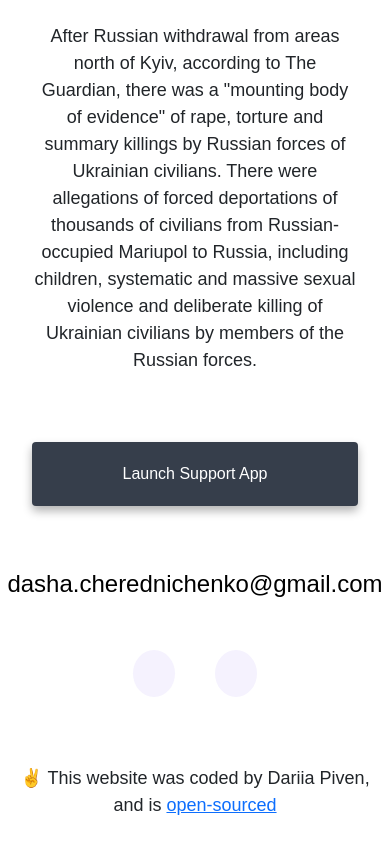
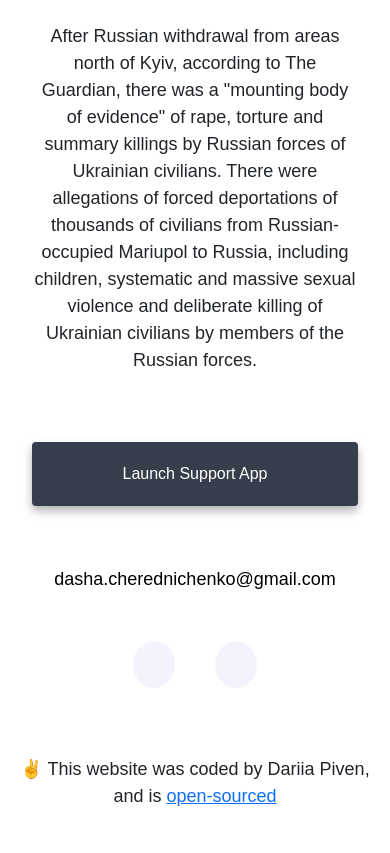
Before and after one commit to dashacherednichenko/PortfolioProject, a plain HTML site: page index.html in a window 390 px wide. Shown: the part 1473-2326 px from the top of the page. Drawn offline with nearby package versions, Linux system fonts and the light colour scheme; some icons are missing.

Commit message:
edit css, more adaptive for movile devices

```diff
--- a/style.css
+++ b/style.css
@@ -7,7 +7,8 @@
 }
 
 body {
-    margin: 100px 0;
+    max-width: 100%;
+    margin: 100px 0 0 0;
     font-family: var(--default-font-family);
 }
 
@@ -176,6 +177,9 @@ footer .social-links a:hover {
 }
 
 @media (max-width: 576px) {
+    body {
+        overflow-x: hidden;
+    }
     h1 {
         font-size: 48px;
         line-height: 1.5;
@@ -189,6 +193,10 @@ footer .social-links a:hover {
     p {
         text-align: center;
     }
+    .content {
+        text-align: center;
+        padding: 0;
+    }
 
     .contact p {
         text-align: left;
@@ -199,6 +207,9 @@ footer .social-links a:hover {
         text-align: center;
         margin: 0 20px;
     }
+    footer .email-link {
+        font-size: 18px;
+    }
 
     .email-link {
         font-size: 18px;
```
